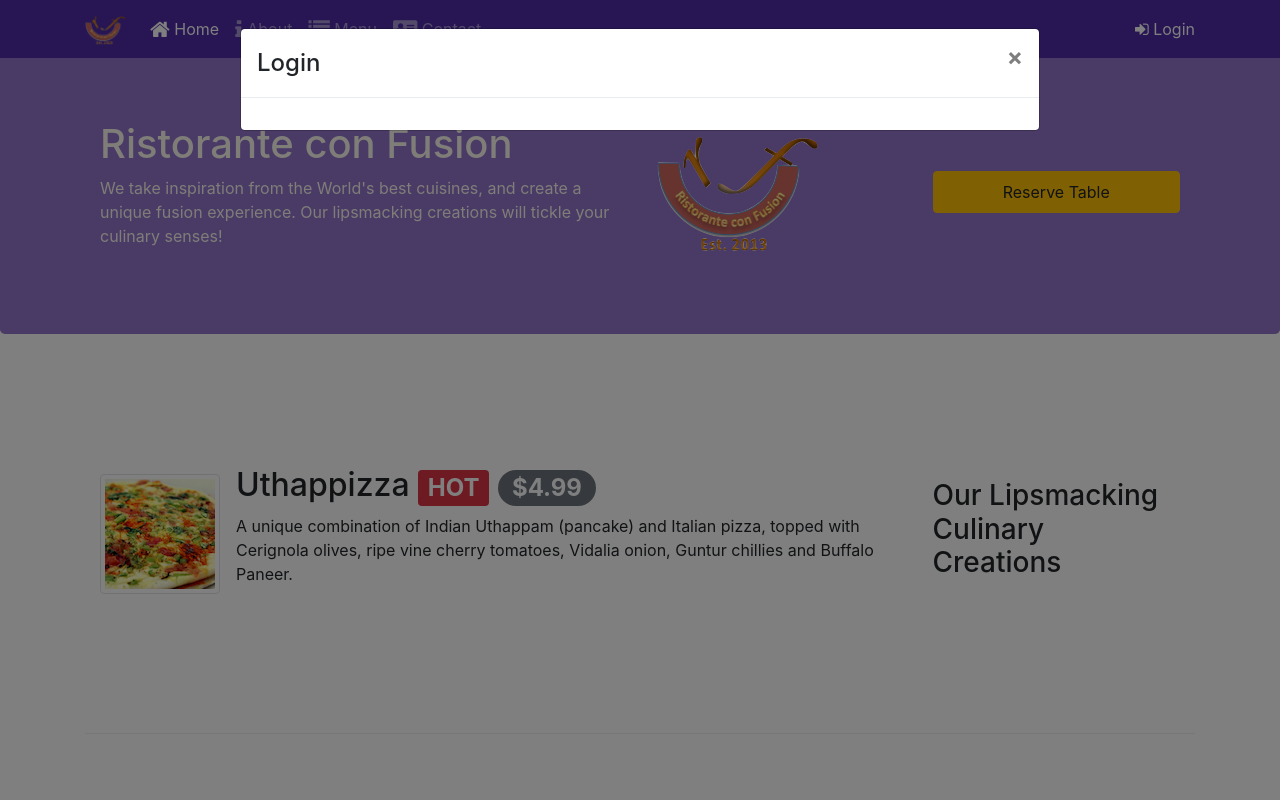
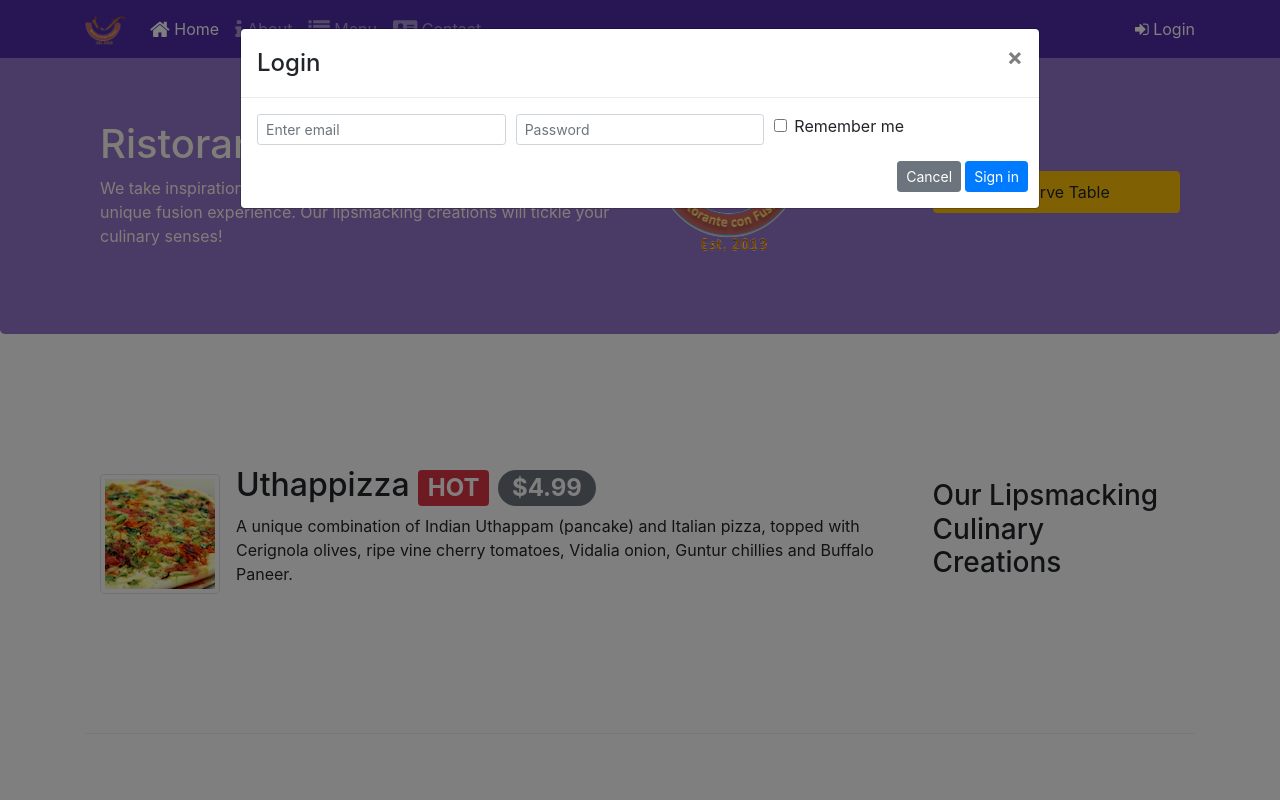
Before and after one commit to jonathanferca/fswd_react_c1_bootstrap, a website: page index.html in a window 1280 px wide. Both pictures are taken after a click on the link "Login". Shown: the top 800 px of the page. Drawn offline with nearby package versions, Linux system fonts and the light colour scheme.

Commit message:
Modal Content

```diff
--- a/index.html
+++ b/index.html
@@ -51,7 +51,29 @@
                     </button>
                 </div>
                 <div class="modal-body">
-
+                    <form>
+                        <div class="form-row">
+                            <div class="form-group col-sm-4">
+                                <label class="sr-only" for="exampleInputEmail3">Email address</label>
+                                <input type="email" class="form-control form-control-sm mr-1" id="exampleInputEmail3" placeholder="Enter email">
+                            </div>
+                            <div class="form-group col-sm-4">
+                                <label class="sr-only" for="exampleInputPassword3">Password</label>
+                                <input type="password" class="form-control form-control-sm mr-1" id="exampleInputPassword3" placeholder="Password">
+                            </div>
+                            <div class="col-sm-auto">
+                                <div class="form-check">
+                                    <input class="form-check-input" type="checkbox">
+                                    <label class="form-check-label"> Remember me
+                                    </label>
+                                </div>
+                            </div>
+                        </div>
+                        <div class="form-row">
+                            <button type="button" class="btn btn-secondary btn-sm ml-auto" data-dismiss="modal">Cancel</button>
+                            <button type="submit" class="btn btn-primary btn-sm ml-1">Sign in</button>
+                        </div>
+                    </form>
                 </div>
             </div>
         </div>
```
